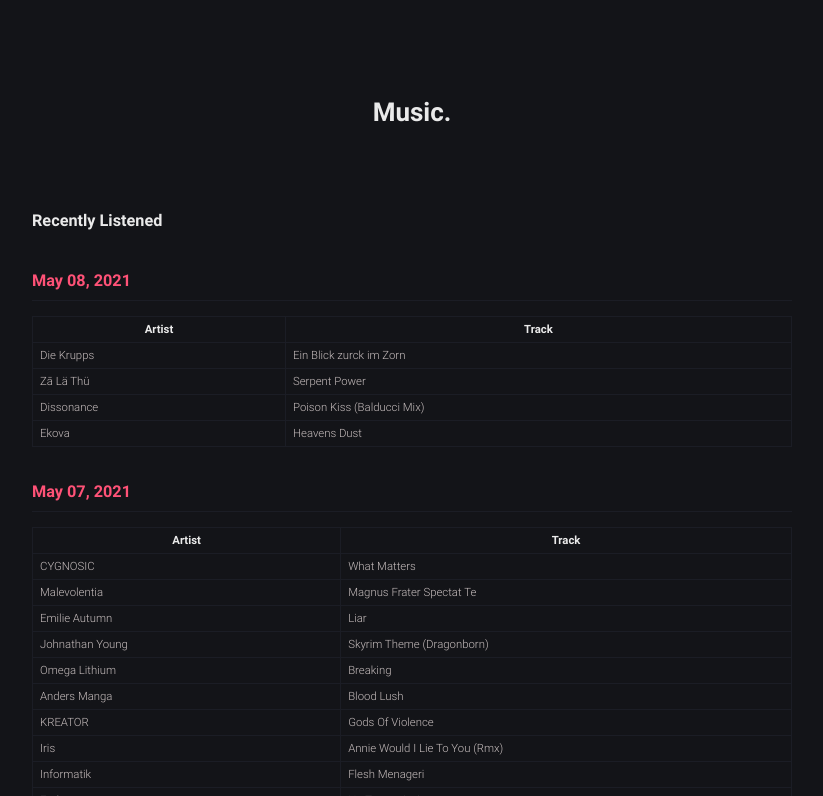
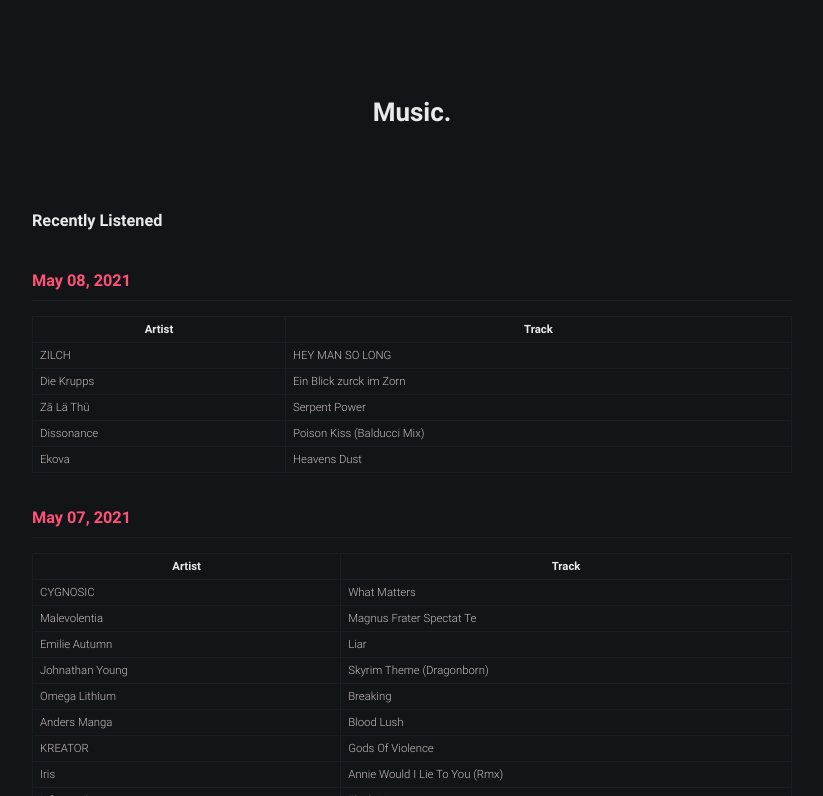
Before and after one commit to robert-marshall/xyz, a Jekyll site: the page built from music.md, in a window 1280 px wide and 900 px high, cut to the strip 104-900 px from the top of the window. Shown: the whole strip, without its empty margins (228-1051 px from the left). Built offline with Jekyll 4.4.1, drawn with Linux system fonts in a browser that asks for light colours.

Commit message:
herpderp

```diff
--- a/music.md
+++ b/music.md
@@ -11,6 +11,7 @@
 
 | Artist | Track |
 |--------|-------|
+ZILCH | HEY MAN SO LONG
 Die Krupps | Ein Blick zurck im Zorn
 Zā Lä Thü | Serpent Power
 Dissonance | Poison Kiss (Balducci Mix)
```
